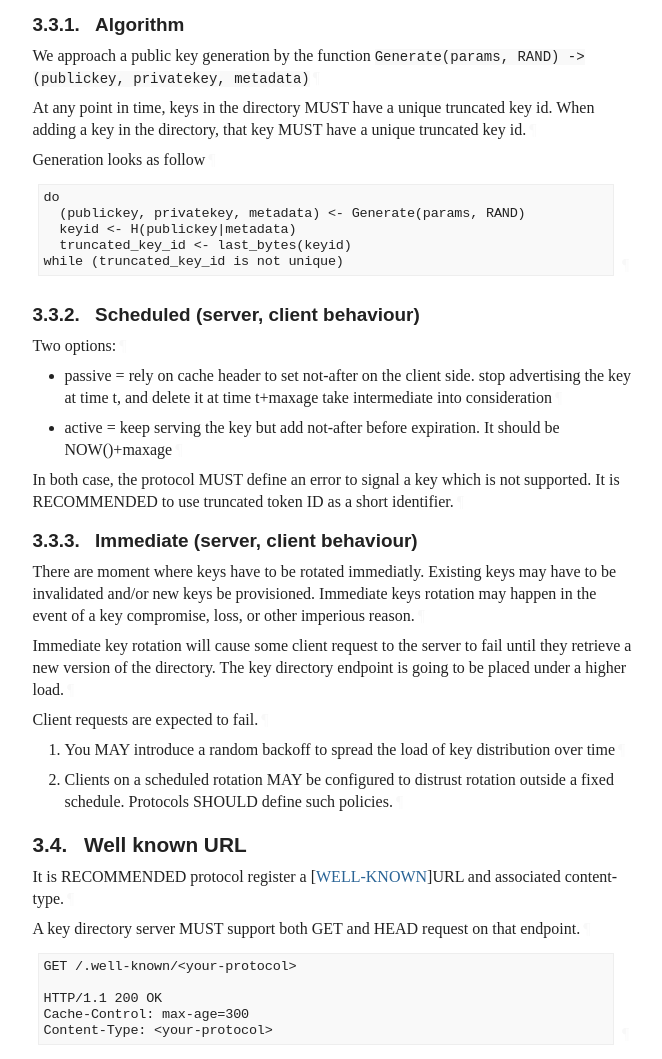
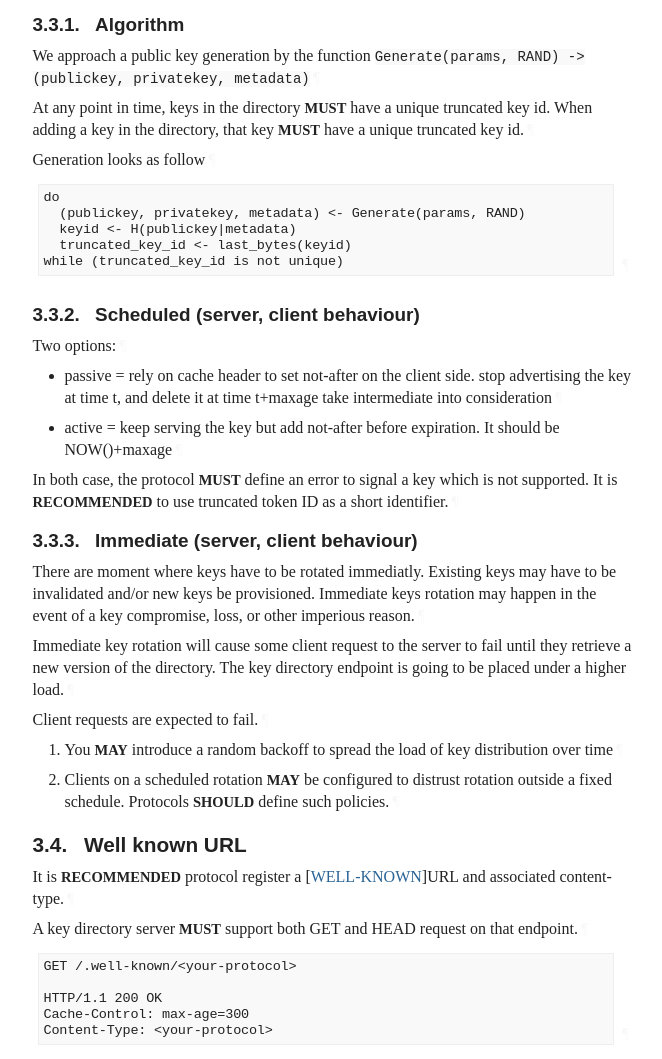
Before and after one commit to thibmeu/draft-darling-key-directory-over-http, a plain HTML site: page draft-darling-key-directory-over-http.html in a window 1280 px wide. Shown: the part 2870-3929 px from the top of the page, without its empty margins (92-754 px from the left). Drawn offline with Linux system fonts and the light colour scheme; a web font is replaced by a local one.

Commit message:
Script updating gh-pages from 9040642. [ci skip]

```diff
--- a/draft-darling-key-directory-over-http.html
+++ b/draft-darling-key-directory-over-http.html
@@ -1311,9 +1311,8 @@ or caching on intermediate servers or clients.<a href="#section-1-2" class="pilc
       <h2 id="name-conventions-and-definitions">
 <a href="#section-2" class="section-number selfRef">2. </a><a href="#name-conventions-and-definitions" class="section-name selfRef">Conventions and Definitions</a>
       </h2>
-<p id="section-2-1">The key words "MUST", "MUST NOT", "REQUIRED", "SHALL", "SHALL
-NOT", "SHOULD", "SHOULD NOT", "RECOMMENDED", "NOT RECOMMENDED",
-"MAY", and "OPTIONAL" in this document are to be interpreted as
+<p id="section-2-1">The key words "<span class="bcp14">MUST</span>", "<span class="bcp14">MUST NOT</span>", "<span class="bcp14">REQUIRED</span>", "<span class="bcp14">SHALL</span>", "<span class="bcp14">SHALL NOT</span>", "<span class="bcp14">SHOULD</span>", "<span class="bcp14">SHOULD NOT</span>", "<span class="bcp14">RECOMMENDED</span>", "<span class="bcp14">NOT RECOMMENDED</span>",
+"<span class="bcp14">MAY</span>", and "<span class="bcp14">OPTIONAL</span>" in this document are to be interpreted as
 described in BCP 14 <span>[<a href="#RFC2119" class="cite xref">RFC2119</a>]</span> <span>[<a href="#RFC8174" class="cite xref">RFC8174</a>]</span> when, and only when, they
 appear in all capitals, as shown here.<a href="#section-2-1" class="pilcrow">¶</a></p>
 <p id="section-2-2">The following terms are used throughout this document:<a href="#section-2-2" class="pilcrow">¶</a></p>
@@ -1357,7 +1356,7 @@ privacy proxy<a href="#section-2-3.6.1" class="pilcrow">¶</a></p>
       <h2 id="name-architecture">
 <a href="#section-3" class="section-number selfRef">3. </a><a href="#name-architecture" class="section-name selfRef">Architecture</a>
       </h2>
-<p id="section-3-1">A server is exposing a key directory for clients to fetch. Clients MAY fetch the
+<p id="section-3-1">A server is exposing a key directory for clients to fetch. Clients <span class="bcp14">MAY</span> fetch the
 directory from a Mirror, either to protect its privacy, or because the Server
 wants to leverage a content delivery network.<a href="#section-3-1" class="pilcrow">¶</a></p>
 <p id="section-3-2">This document focuses on the below interaction, which is triggered when the
@@ -1487,8 +1486,8 @@ on the number of keys a directory expects to serve at one point in time<a href="
 <a href="#section-3.3.1" class="section-number selfRef">3.3.1. </a><a href="#name-algorithm" class="section-name selfRef">Algorithm</a>
           </h4>
 <p id="section-3.3.1-1">We approach a public key generation by the function <code>Generate(params, RAND) -&gt; (publickey, privatekey, metadata)</code><a href="#section-3.3.1-1" class="pilcrow">¶</a></p>
-<p id="section-3.3.1-2">At any point in time, keys in the directory MUST have a unique truncated key id.
-When adding a key in the directory, that key MUST have a unique truncated key id.<a href="#section-3.3.1-2" class="pilcrow">¶</a></p>
+<p id="section-3.3.1-2">At any point in time, keys in the directory <span class="bcp14">MUST</span> have a unique truncated key id.
+When adding a key in the directory, that key <span class="bcp14">MUST</span> have a unique truncated key id.<a href="#section-3.3.1-2" class="pilcrow">¶</a></p>
 <p id="section-3.3.1-3">Generation looks as follow<a href="#section-3.3.1-3" class="pilcrow">¶</a></p>
 <div class="alignLeft art-text artwork" id="section-3.3.1-4">
 <pre>
@@ -1518,8 +1517,8 @@ take intermediate into consideration<a href="#section-3.3.2-2.1.1" class="pilcro
 be NOW()+maxage<a href="#section-3.3.2-2.2.1" class="pilcrow">¶</a></p>
 </li>
           </ul>
-<p id="section-3.3.2-3">In both case, the protocol MUST define an error to signal a key which is not
-supported. It is RECOMMENDED to use truncated token ID as a short identifier.<a href="#section-3.3.2-3" class="pilcrow">¶</a></p>
+<p id="section-3.3.2-3">In both case, the protocol <span class="bcp14">MUST</span> define an error to signal a key which is not
+supported. It is <span class="bcp14">RECOMMENDED</span> to use truncated token ID as a short identifier.<a href="#section-3.3.2-3" class="pilcrow">¶</a></p>
 </section>
 </div>
 <div id="immediate-server-client-behaviour">
@@ -1536,12 +1535,12 @@ is going to be placed under a higher load.<a href="#section-3.3.3-2" class="pilc
 <p id="section-3.3.3-3">Client requests are expected to fail.<a href="#section-3.3.3-3" class="pilcrow">¶</a></p>
 <ol start="1" type="1" class="normal type-1" id="section-3.3.3-4">
 <li id="section-3.3.3-4.1">
-              <p id="section-3.3.3-4.1.1">You MAY introduce a random backoff to spread the load of key distribution over
+              <p id="section-3.3.3-4.1.1">You <span class="bcp14">MAY</span> introduce a random backoff to spread the load of key distribution over
 time<a href="#section-3.3.3-4.1.1" class="pilcrow">¶</a></p>
 </li>
             <li id="section-3.3.3-4.2">
-              <p id="section-3.3.3-4.2.1">Clients on a scheduled rotation MAY be configured to distrust rotation outside
-a fixed schedule. Protocols SHOULD define such policies.<a href="#section-3.3.3-4.2.1" class="pilcrow">¶</a></p>
+              <p id="section-3.3.3-4.2.1">Clients on a scheduled rotation <span class="bcp14">MAY</span> be configured to distrust rotation outside
+a fixed schedule. Protocols <span class="bcp14">SHOULD</span> define such policies.<a href="#section-3.3.3-4.2.1" class="pilcrow">¶</a></p>
 </li>
           </ol>
 </section>
@@ -1553,9 +1552,9 @@ a fixed schedule. Protocols SHOULD define such policies.<a href="#section-3.3.3-
         <h3 id="name-well-known-url">
 <a href="#section-3.4" class="section-number selfRef">3.4. </a><a href="#name-well-known-url" class="section-name selfRef">Well known URL</a>
         </h3>
-<p id="section-3.4-1">It is RECOMMENDED protocol register a <span>[<a href="#WELL-KNOWN" class="cite xref">WELL-KNOWN</a>]</span>URL and associated
+<p id="section-3.4-1">It is <span class="bcp14">RECOMMENDED</span> protocol register a <span>[<a href="#WELL-KNOWN" class="cite xref">WELL-KNOWN</a>]</span>URL and associated
 content-type.<a href="#section-3.4-1" class="pilcrow">¶</a></p>
-<p id="section-3.4-2">A key directory server MUST support both GET and HEAD request on that endpoint.<a href="#section-3.4-2" class="pilcrow">¶</a></p>
+<p id="section-3.4-2">A key directory server <span class="bcp14">MUST</span> support both GET and HEAD request on that endpoint.<a href="#section-3.4-2" class="pilcrow">¶</a></p>
 <div class="alignLeft art-text artwork" id="section-3.4-3">
 <pre>
 GET /.well-known/&lt;your-protocol&gt;
@@ -1618,8 +1617,8 @@ Proxy improves client experience and shields key directory server<a href="#secti
       </h2>
 <p id="section-5-1">TODO Privacy<a href="#section-5-1" class="pilcrow">¶</a></p>
 <p id="section-5-2">Clients fetching keys mean they reveal their IP, time, and other informations.
-When the key directory is for an external service, Clients SHOULD consider
-proxying their traffic through a mirror server. Mirrors SHOULD NOT collide with
+When the key directory is for an external service, Clients <span class="bcp14">SHOULD</span> consider
+proxying their traffic through a mirror server. Mirrors <span class="bcp14">SHOULD NOT</span> collide with
 the key server.<a href="#section-5-2" class="pilcrow">¶</a></p>
 </section>
 </div>
```
